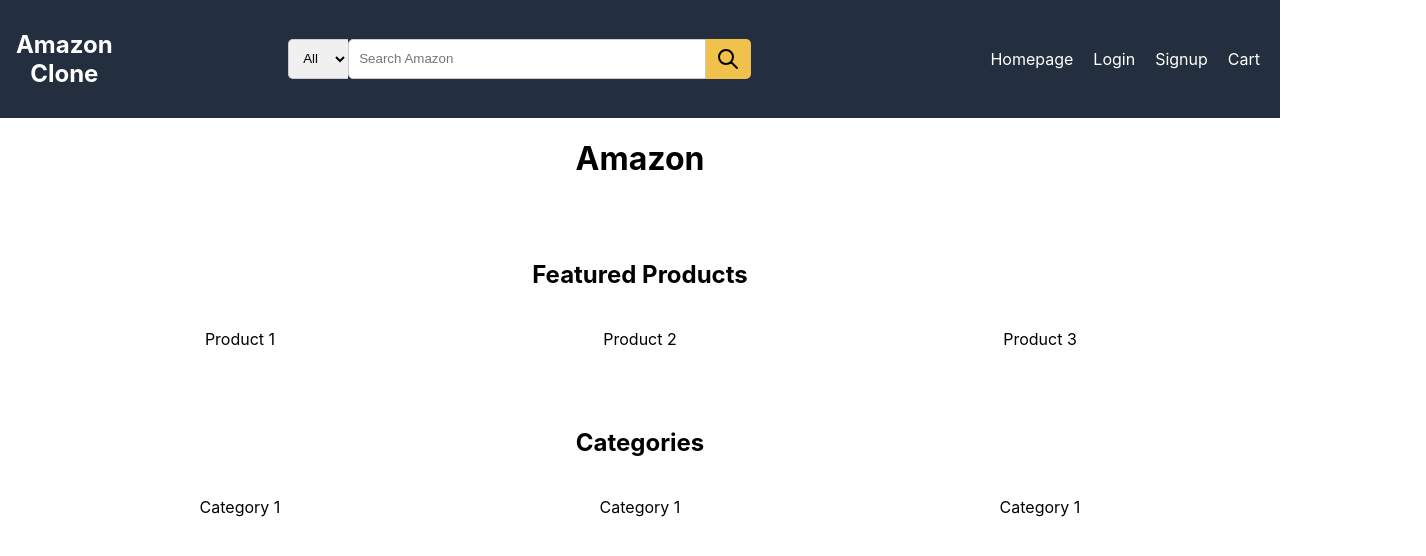
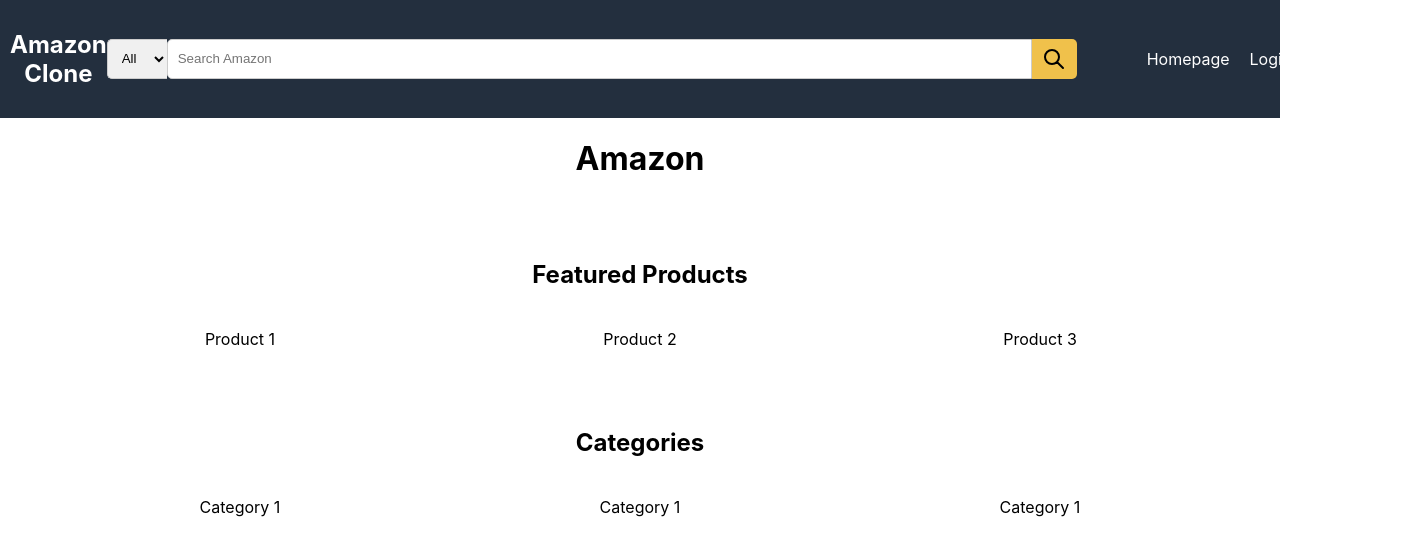
Before and after one commit to FrancoisLunick/AmazonClone, a React (Create React App) app in the folder amazon_clone/: page /homepage in a window 1280 px wide. Shown: the top 556 px of the page, 1426 px wide, since content can reach past the window. Built offline with nearby package versions, Linux system fonts and the light colour scheme.

Commit message:
Update SearchBar.css dimensions
- Adjusted the width and height of the search input field to 864.98px x 40px.

```diff
--- a/amazon_clone/src/styles/SearchBar.css
+++ b/amazon_clone/src/styles/SearchBar.css
@@ -17,7 +17,7 @@
 /* Search input field */
 .search-bar input {
     padding: 10px;
-    width: 357.62px;
+    width: 864.98px;
     height: 40px;
     border: 1px solid #ccc;
     border-radius: 5px 0 0 5px;
```
